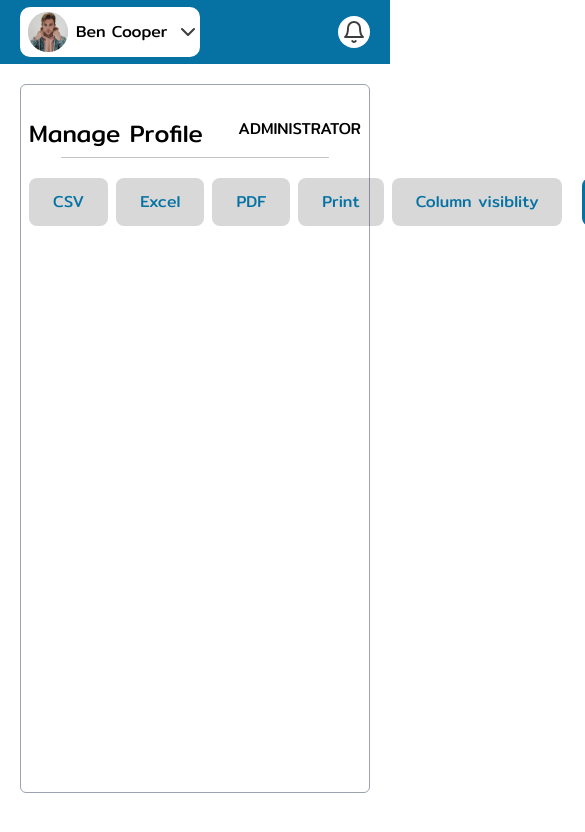
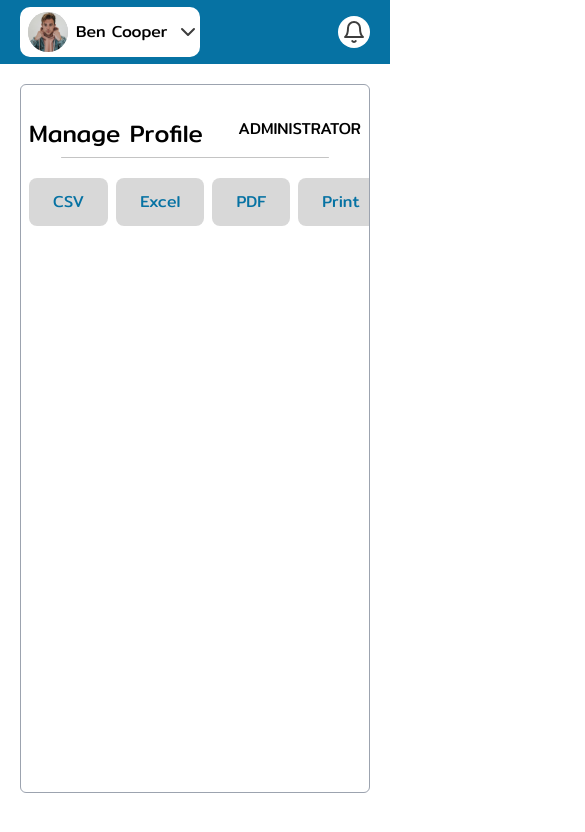
Before and after one commit to Akshay-Gengaje/Spento_Dashboard, a React (Vite) app: page /dashboard in a window 390 px wide. Shown: the top 832 px of the page, 585 px wide, since content can reach past the window. Built offline with nearby package versions, Linux system fonts and the light colour scheme.

Commit message:
Options div width changed

```diff
--- a/src/layout/Container/Options.jsx
+++ b/src/layout/Container/Options.jsx
@@ -6,7 +6,7 @@ const Options = () => {
   const blueBtn =
     "bg-darkBlue min-w-fit items-center rounded-lg px-6 py-3 text-white flex justify-center  ";
   return (
-    <div className="mt-5 flex min-w-fit items-center justify-between gap-5 overflow-x-scroll px-2 pb-3 md:px-10">
+    <div className="mt-5 flex min-w-full items-center justify-between gap-5 overflow-x-scroll px-2 pb-3 md:px-10">
       <div className=" flex min-w-fit items-center space-x-2">
         <Button className={grayBtn}>CSV</Button>
         <Button className={grayBtn}>Excel</Button>
```
